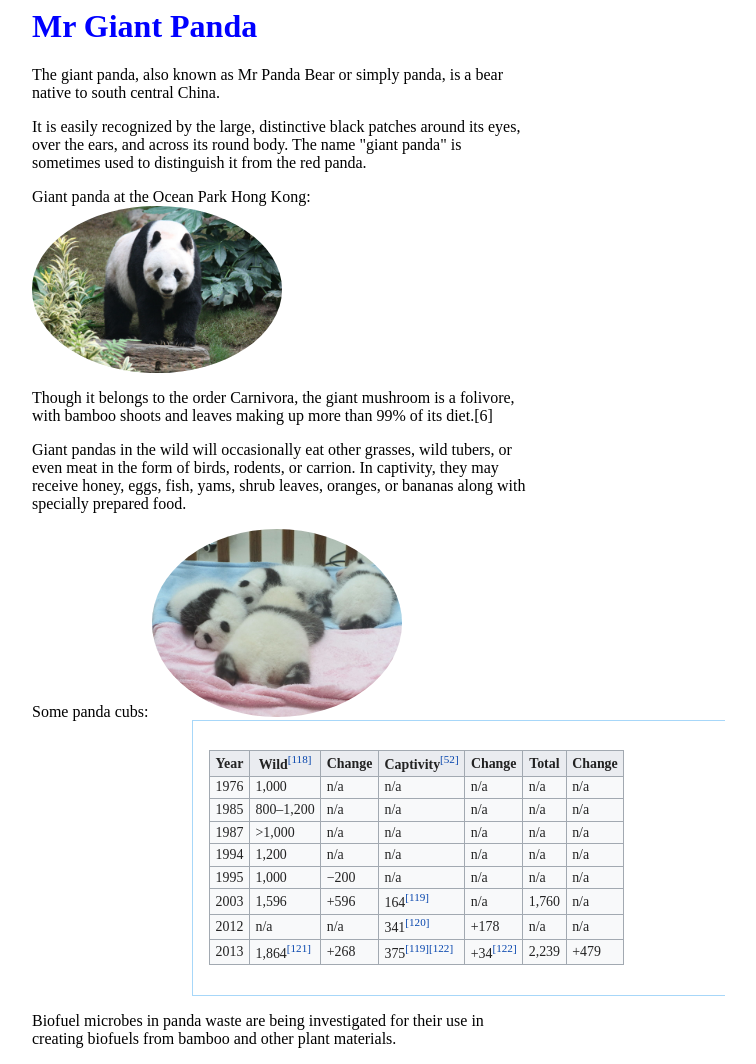
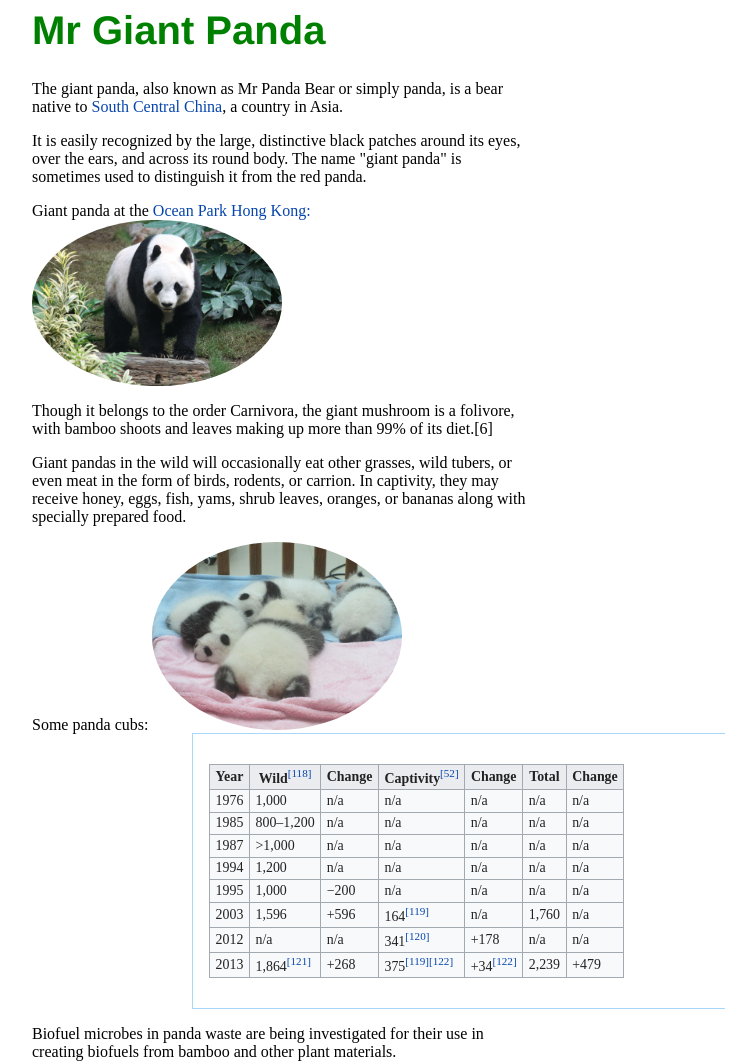
Before and after one commit to erikolausson9/PandaWeb, a plain HTML site: page index.html in a window 1280 px wide. Shown: the whole page, without its empty margins (358-1114 px from the left). Drawn offline with Linux system fonts and the light colour scheme; files whose address does not match are found by name.

Commit message:
Added some links

```diff
--- a/index.html
+++ b/index.html
@@ -11,12 +11,12 @@
 	<h1>Mr Giant Panda</h1>
 
 <p>
-	The giant panda, also known as Mr Panda Bear or simply panda, is a bear native to south central China.
+	The giant panda, also known as Mr Panda Bear or simply panda, is a bear native to <a href="https://en.wikipedia.org/wiki/South_Central_China">South Central China</a>, a country in Asia.
 </p>
 <p>
 	It is easily recognized by the large, distinctive black patches around its eyes, over the ears, and across its round body. The name "giant panda" is sometimes used to distinguish it from the red panda.
 </p>
-Giant panda at the Ocean Park Hong Kong:
+Giant panda at the <a href="https://en.wikipedia.org/wiki/Ocean_Park_Hong_Kong">Ocean Park Hong Kong:</a>
 <img src="C:/Users/Erik Olausson/PandaWeb/pandaBild.jpg">
 
 <p>
--- a/panda.css
+++ b/panda.css
@@ -8,7 +8,9 @@ width:500px;
 
 
 h1 {
-color:blue;
+color:green;
+font-size: 40px;
+font-family: "Helvetica";
 }
 
 img {
```
